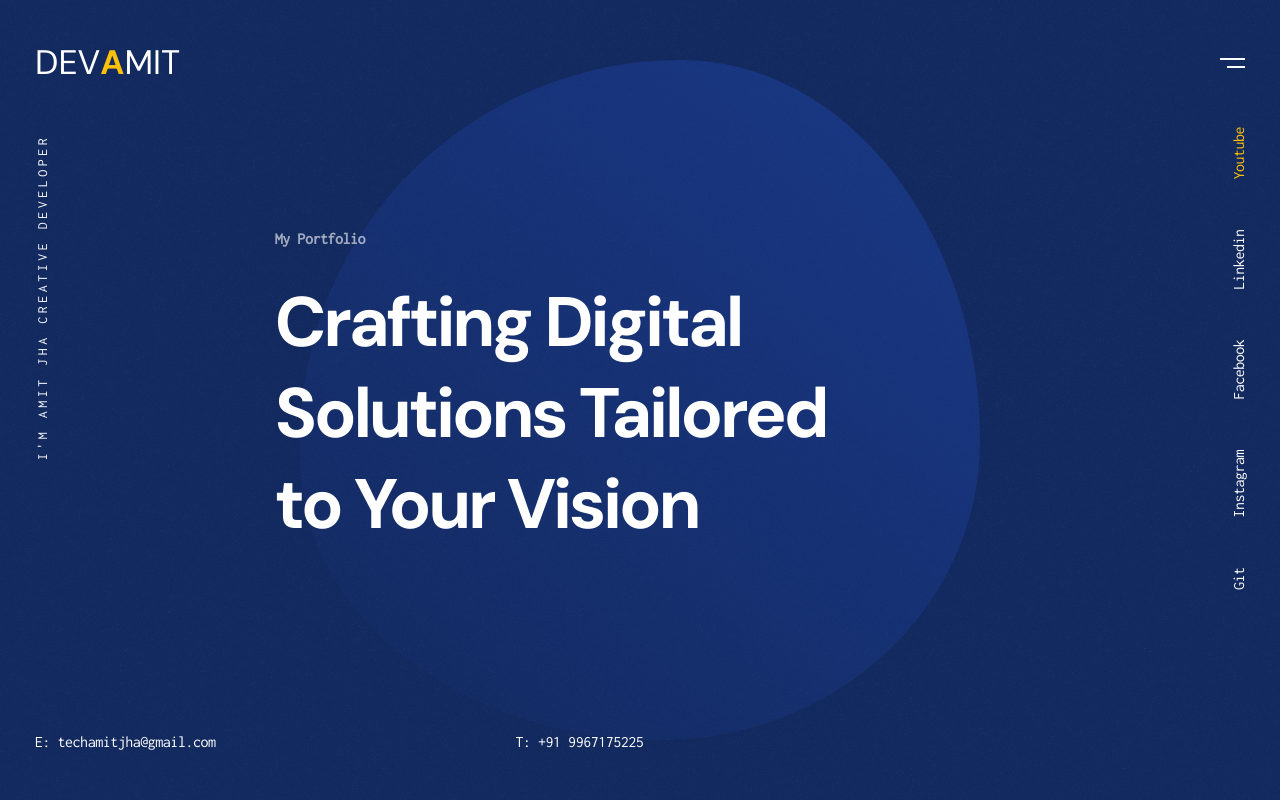
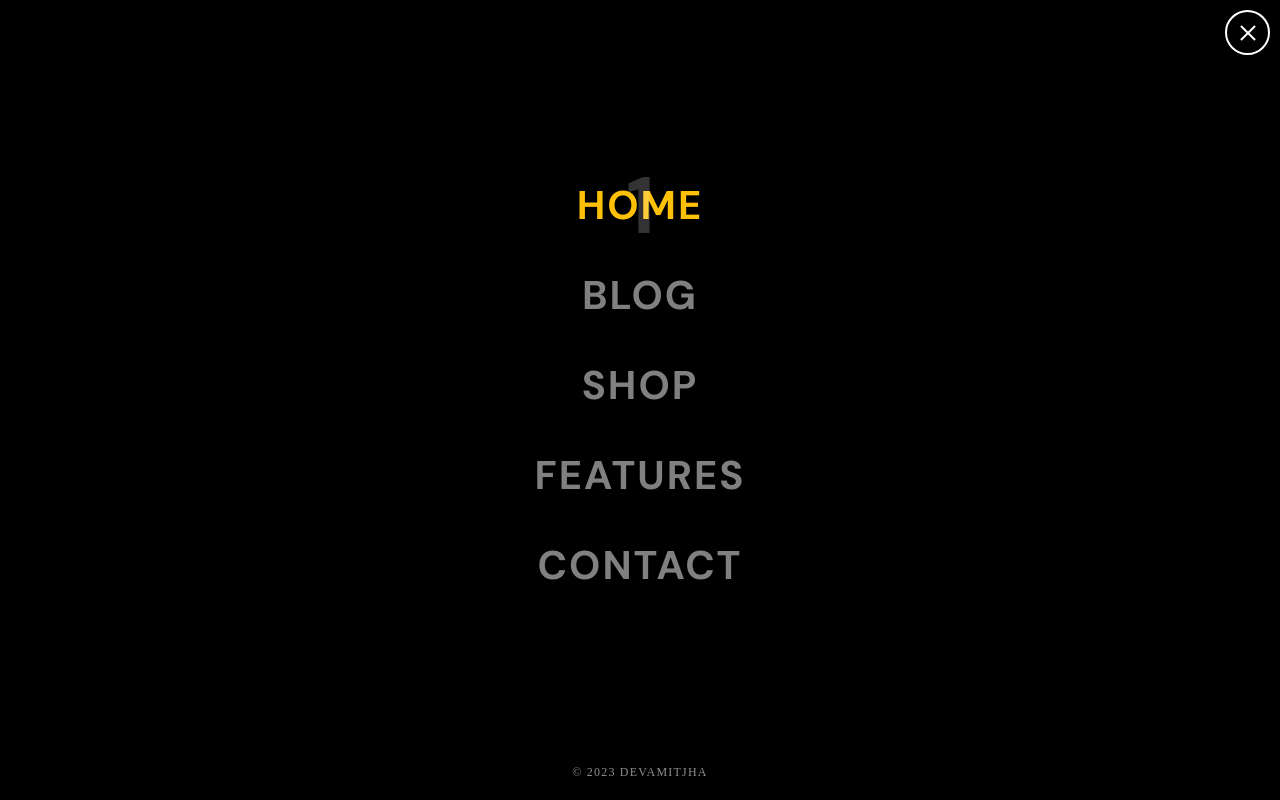
Before and after one commit to devamitjha/devamitjha, a React (Create React App) app: page / in a window 1280 px wide. Both pictures are taken after a click on the element 1227 px from the left and 62 px from the top of the page. Shown: the top 800 px of the page. Built offline with nearby package versions, Linux system fonts and the light colour scheme.

Commit message:
menu added

```diff
--- a/src/components/footer/Footer.js
+++ b/src/components/footer/Footer.js
@@ -8,7 +8,7 @@ const Footer = () => {
     <footer className="dark">
         <div className="bg"></div>
         <div className="relatve_container section_wrapper">
-            <div className="copyright">© {currentYear} DA. All rights reserved.</div>
+            <div className="copyright">© {currentYear} DEVAMITJHA. All rights reserved.</div>
             <ul className="social">
                 <li><i className="fa fa-facebook"></i></li>
                 <li><i className="fa fa-linkedin"></i></li>
--- a/src/components/header/Header.js
+++ b/src/components/header/Header.js
@@ -1,9 +1,19 @@
-import React, { useLayoutEffect, useRef } from 'react';
+import React, { useLayoutEffect, useRef, useState } from 'react';
 import './Header.scss';
 import { Outlet, Link } from 'react-router-dom';
 import { gsap } from 'gsap';
+import Menu from '../menu/Menu';
+
+
 
 const Header = () => {
+    const [open, setOpen] = useState(false);
+    const openMenu = () => {
+        setOpen(true);
+    };
+    const closeMenu = () => {
+        setOpen(false);
+    };
     const personal_page = useRef();
     let timeLine = gsap.timeline();
 
@@ -60,12 +70,13 @@ const Header = () => {
 
   return (
     <div id="personal_page" ref={personal_page}>
+        <Menu active={open} onClick={closeMenu}/>
         <div className="bannerAddtionalBg"></div>
         <header className="header">
             <section className="section_container">
                 <div className="section_wrapper jcsb">
                     <Link className="logo" to="/">Dev<span>A</span>mit</Link>
-                    <div className="menu right">
+                    <div className="menu right" onClick={()=>openMenu()}>
                         <span></span>
                         <span></span>
                     </div>
--- /dev/null
+++ b/src/components/menu/Menu.js
@@ -0,0 +1,45 @@
+import React from 'react';
+import {Link} from 'react-router-dom'
+import './menu.scss';
+
+const currentYear = new Date().getFullYear();
+
+const Menu = (props) => {
+    const { onClick } = props;
+  return (
+    <div className={props.active? 'navigation__overlay active' : 'navigation__overlay'}>
+        <div className={props.active? 'closeMenu active' : 'closeMenu'} onClick={onClick}>
+            <span></span>
+            <span></span>
+        </div>
+        <span></span>
+        <span></span>
+        <span></span>
+        <span></span>
+        <div className="navigation__items">
+            <div className={props.active? 'navigation__container active' : 'navigation__container'}>
+                <div className="navigation__link">
+                    <Link to="/" className="active" data-number="1" onClick={onClick}>Home</Link>
+                </div>
+                <div className="navigation__link" onClick={onClick}>
+                    <Link to="/" data-number="2">Blog</Link>
+                </div>
+                <div className="navigation__link" onClick={onClick}>
+                    <Link to="/" data-number="3">Shop</Link>
+                </div>
+                <div className="navigation__link" onClick={onClick}>
+                    <Link to="/" data-number="4">Features</Link>
+                </div>
+                <div className="navigation__link" onClick={onClick}>
+                    <Link to="/" data-number="5">Contact</Link>
+                </div>
+            </div>
+        </div>
+        <div className={props.active? 'copyright-wrapper active' : 'copyright-wrapper'}>
+            <p className="copyright">© {currentYear} DEVAMITJHA</p>
+        </div>
+    </div>
+  )
+}
+
+export default Menu
--- /dev/null
+++ b/src/components/menu/menu.scss
@@ -0,0 +1,196 @@
+@import '../components.scss';
+.navigation__overlay{
+    width:100%;
+    height:100vh;
+    margin:auto;
+    position: fixed;
+    top:0;
+    z-index:500;
+    visibility:hidden;
+    overflow:hidden;
+    span{
+      background-color:#000;
+      width:100%;
+      height:25%;
+      position:relative;
+      display:block;
+      transform:translateX(-100%);
+      transition:all .5s cubic-bezier(.77,0,.175,1);
+      &:nth-child(4){
+        transition-delay: 0s;
+      }
+      &:nth-child(3){
+        transition-delay: 0.1s;
+      }
+      &:nth-child(2){
+        transition-delay: 0.2s;
+      }
+      &:nth-child(1){
+        transition-delay: 0.3s;
+      }
+    }
+    &.active{
+      visibility:visible;
+      span{
+        transform:translateX(0);
+      }
+    }
+    .closeMenu{
+      position:absolute;
+      width:45px;
+      height:45px;
+      z-index:5;
+      border:2px solid $white;
+      border-radius: 100%;
+      right:10px;
+      @extend .d_flex;
+      font-size:22px;
+      cursor:pointer;
+      transition:top 1s cubic-bezier(.77,0,.175,1);
+      top:-100px;
+      span{
+        width:20px;
+        height:2px;
+        background-color: $white;
+        position: absolute;
+        top:50%;
+        left:50%;
+        &:nth-child(1){
+          transform:translate(-50%,-50%) rotate(45deg);
+          transform-origin: center;
+        }
+        &:nth-child(2){
+          transform:translate(-50%,-50%) rotate(-45deg);
+          transform-origin: center;
+        }
+      }
+      &.active{
+        top:10px;
+      }
+    }
+  }
+  .navigation__items{
+    position:absolute;
+    top:0;
+    width:100%;
+    height:100vh;
+    display:flex;
+    justify-content: center;
+    align-items: center;
+    .navigation__container{
+      .navigation__link{
+        overflow:hidden;
+        a{
+          display:block;
+          text-align: center;
+          text-decoration:none;
+          font-size:40px;
+          font-family: $dmSans;
+          font-weight: bold;
+          position:relative;
+          line-height:1.5;
+          text-transform: lowercase;
+          padding-bottom:30px;
+          color:rgba(#ffffff, .5);
+          transition:transform 1s cubic-bezier(.4,0,.2,1);
+          transform:translateY(100%);
+          text-transform: uppercase;
+          letter-spacing: 2px;
+        }
+      }
+      &.active{
+        .navigation__link{
+          a{
+            transform:translateY(0);
+            &.active{
+              color:$warning_color;
+              &:after{
+                content:attr(data-number);
+                position:absolute;
+                color:#fff;
+                top:0;
+                left:0;
+                right:0;
+                opacity:.2;
+                letter-spacing: 0;
+                transition:transform 1s cubic-bezier(.4,0,.2,1);
+                transform:scale(2);
+              }
+            }
+            &:hover{
+              color:$warning_color;
+              &:after{
+                content:attr(data-number);
+                position:absolute;
+                color:$warning_color;
+                top:0;
+                left:0;
+                right:0;
+                opacity:.2;
+                letter-spacing: 0;
+                transition:transform 1s cubic-bezier(.4,0,.2,1);
+                transform:scale(2);
+              }
+            }
+          }
+          &:nth-child(1){
+            a{
+              transition-delay: .6s!important;
+            }
+          }
+          &:nth-child(2){
+            a{
+              transition-delay: .7s!important;
+            }
+          }
+          &:nth-child(3){
+            a{
+              transition-delay: .8s!important;
+            }
+          }
+          &:nth-child(4){
+            a{
+              transition-delay: .9s!important;
+            }
+          }
+          &:nth-child(5){
+            a{
+              transition-delay: 1s!important;
+            }
+          }
+          &:nth-child(6){
+            a{
+              transition-delay: 1.1s!important;
+            }
+          }
+          &:nth-child(7){
+            a{
+              transition-delay: 1.2s!important;
+            }
+          }
+        }
+      }
+    }
+  }
+
+  .copyright-wrapper{
+    text-align:Center;
+    position:absolute;
+    left:0;
+    right:0;
+    bottom:20px;
+    overflow:hidden;
+    .copyright{
+      text-transform: capitalize;
+      font-size:12px;
+      color:#8f8e8e;
+      transition:transform 2s cubic-bezier(.77,0,.175,1);
+      transform:translateY(100%);
+      letter-spacing: 1.2px;
+    }
+    &.active{
+      .copyright{
+        transform: translateY(0);
+      }
+    }
+  }
--- a/src/components/project/Project.scss
+++ b/src/components/project/Project.scss
@@ -13,6 +13,7 @@
         .section_left,
         .section_right{
             width:50%;
+            overflow: hidden;
             @media(max-width:820px){
                 width:100%;
             }
```
Also changed, not shown: src/components/hero/Hero.js (indentation only).
